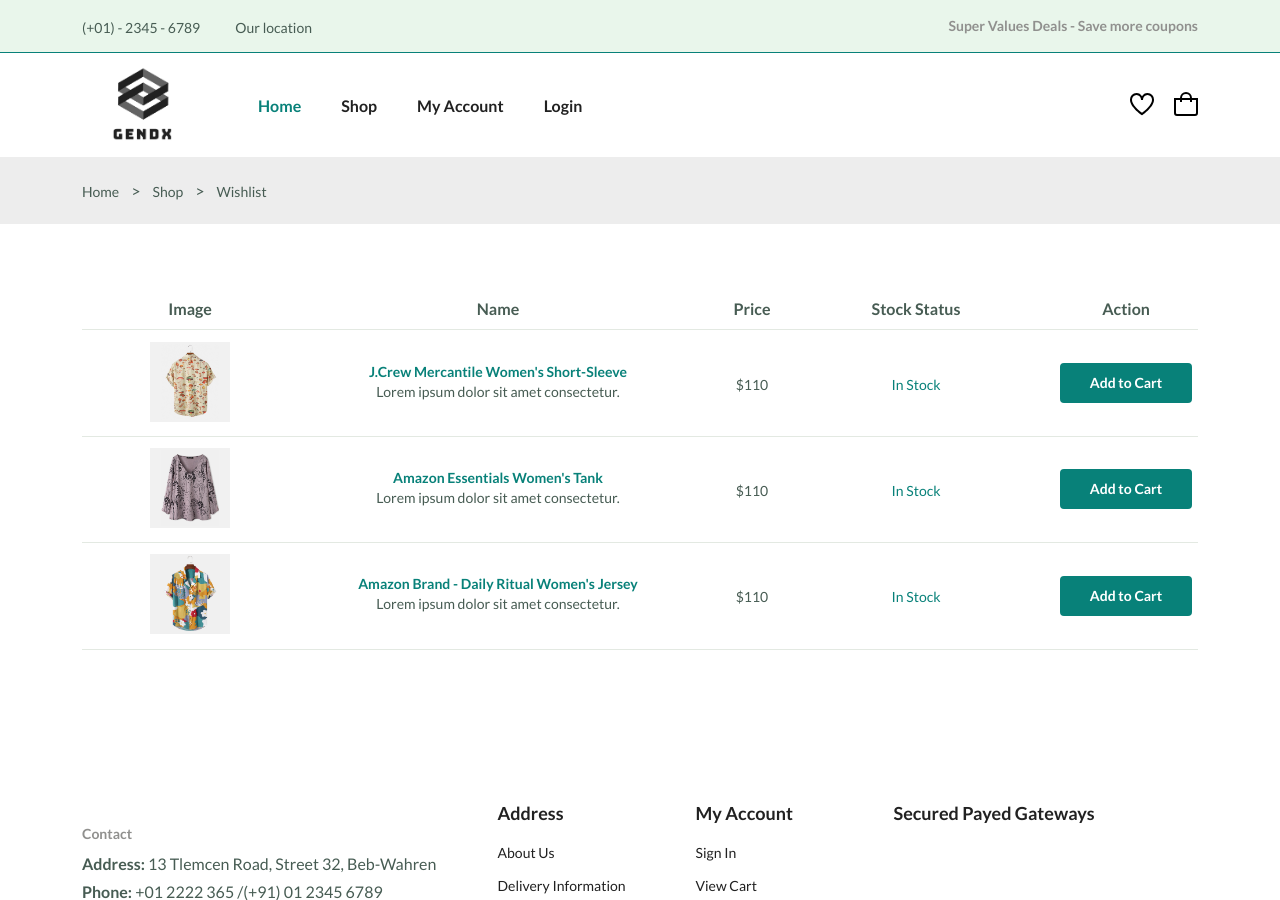
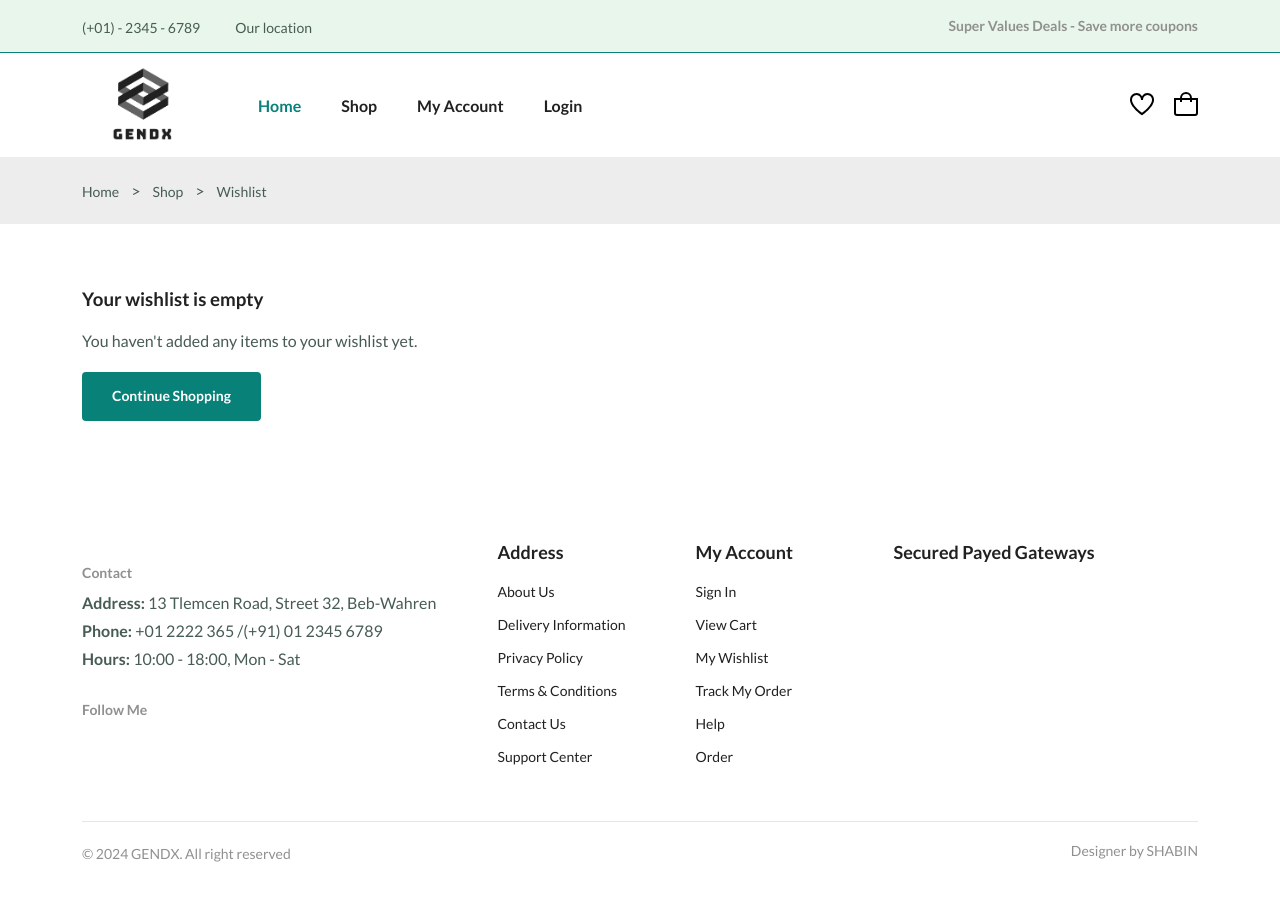
Before and after one commit to shabinik/gend-x.2, a Django app: page /wishlist/ in a window 1280 px wide. Shown: the top 900 px of the page. After the commit the page ends 862 px from the top, so only its background shows below. Run offline with Django 5.2, Linux system fonts and the light colour scheme; some libraries are stand-ins or nearby versions.

Commit message:
second commit

```diff
--- a/regiapp/urls.py
+++ b/regiapp/urls.py
@@ -9,5 +9,8 @@ urlpatterns=[
     path('login/',views.login_view,name='login'),
     path('verify_otp/',views.verify_otp,name='verify_otp'),
     path('resend_otp/',views.resend_otp,name='resend_otp'),
-
+    path('forgot_password/',views.forgot_password,name='forgot_password'),
+    path('forgot_otp_verify/',views.forgot_otp_verify,name='forgot_otp_verify'),
+    path('set_new_password/<int:user_id>/',views.set_new_password,name='set_new_password'),
+    path('forgot_resend_otp/',views.forgot_resend_otp,name='forgot_resend_otp'),
 ]
--- a/templates/wishlist.html
+++ b/templates/wishlist.html
@@ -17,90 +17,57 @@
       <!--=============== WISHLIST ===============-->
       <section class="wishlist section--lg container">
         <div class="table__container">
+          {% if wishlist_item %}
             <table class="table">
               <thead>
                 <tr>
                   <th>Image</th>
                   <th>Name</th>
                   <th>Price</th>
-                <th>Stock Status</th>
+                  <th>Size</th>
                   <th>Action</th>
-                <th>Rename</th>
+                  <th>Remove</th>
                 </tr>
               </thead>
+              {% for item in wishlist_item %}
                 <tbody>
                   <tr>
                     <td>
                       <img
-                    src="./assets//img/product-1-2.jpg"
-                    alt=""
+                        src="{{ item.product.image1.url }}"
+                        alt="{{ item.product.name }}"
                         class="table__img"
                       />
                     </td>
                     <td>
                       <h3 class="table__title">
-                    J.Crew Mercantile Women's Short-Sleeve
+                        {{ item.product.name }}
                       </h3>
                       <p class="table__description">
-                    Lorem ipsum dolor sit amet consectetur.
+                        {{ item.product.description }}
                       </p>
                     </td>
                     <td>
-                  <span class="table__price">$110</span>
+                      <span class="table__price">${{ item.product.price }}</span>
                     </td>
-                <td><span class="table__stock">In Stock</span></td>
-                <td><a href="#" class="btn btn--sm">Add to Cart</a></td>
-                <td><i class="fi fi-rs-trash table__trash"></i></td>
-              </tr>
-              <tr>
-                <td>
-                  <img
-                    src="./assets//img/product-7-1.jpg"
-                    alt=""
-                    class="table__img"
-                  />
-                </td>
-                <td>
-                  <h3 class="table__title">Amazon Essentials Women's Tank</h3>
-                  <p class="table__description">
-                    Lorem ipsum dolor sit amet consectetur.
-                  </p>
-                </td>
-                <td>
-                  <span class="table__price">$110</span>
-                </td>
-                <td><span class="table__stock">In Stock</span></td>
-                <td><a href="#" class="btn btn--sm">Add to Cart</a></td>
-                <td><i class="fi fi-rs-trash table__trash"></i></td>
-              </tr>
-              <tr>
-                <td>
-                  <img
-                    src="./assets//img/product-2-1.jpg"
-                    alt=""
-                    class="table__img"
-                  />
-                </td>
-                <td>
-                  <h3 class="table__title">
-                    Amazon Brand - Daily Ritual Women's Jersey
-                  </h3>
-                  <p class="table__description">
-                    Lorem ipsum dolor sit amet consectetur.
-                  </p>
-                </td>
-                <td>
-                  <span class="table__price">$110</span>
-                </td>
-                <td><span class="table__stock">In Stock</span></td>
-                <td><a href="#" class="btn btn--sm">Add to Cart</a></td>
-                <td><i class="fi fi-rs-trash table__trash"></i></td>
+                    <td><span class="table__stock">{{ item.size }}</span></td>
+                    <td><a href="{% url 'add_to_cart' item.product.id item.size %}" class="btn btn--sm">Add to Cart</a></td>
+                    <td><a href="{% url 'del_wish_item' item.id %}"><i class="fi fi-rs-trash table__trash"></i></a></td>
                   </tr>
                 </tbody>
+              {% endfor %}
             </table>
+          {% else %}
+            <div class="empty-wishlist">
+              <div class="empty-wishlist__content">
+                <h3 class="empty-wishlist__title">Your wishlist is empty</h3>
+                <br>
+                <p class="empty-wishlist__description">You haven't added any items to your wishlist yet.</p>
+                <br>
+                <a href="{% url 'mainapp:shop' %}" class="btn">Continue Shopping</a>
+              </div>
+            </div>
+          {% endif %}
         </div>
       </section>
-
-
-
 {% endblock body %}
```
Also changed, not shown: regiapp/forms.py (+17 -0 lines). Lines whose indentation alone changed are shown as unchanged.
